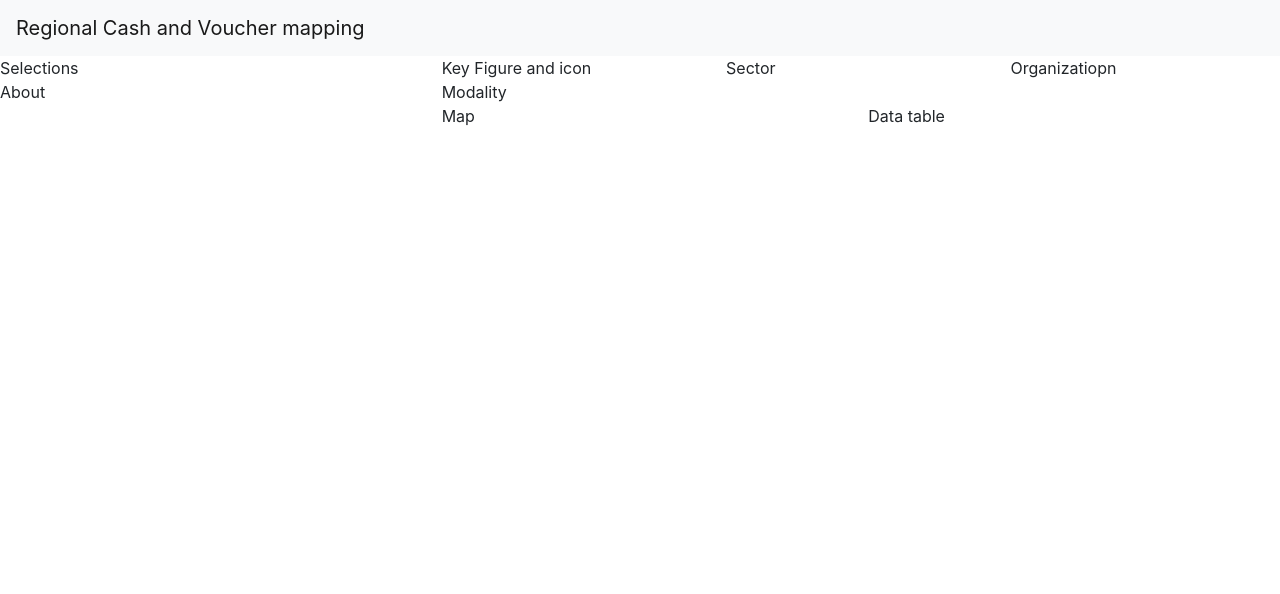
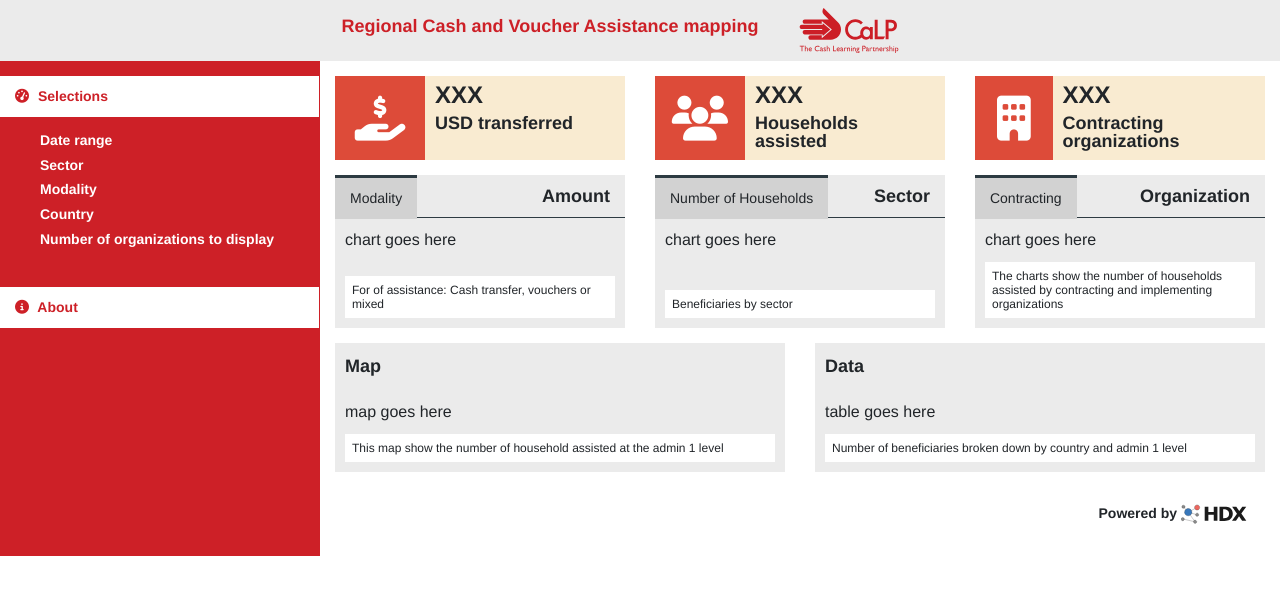
Before and after one commit to ndongamadu/cva-dashboard, a plain HTML site: page index.html in a window 1280 px wide. Drawn offline with nearby package versions, Linux system fonts and the light colour scheme.

Commit message:
html css page template

```diff
--- a/css/site.css
+++ b/css/site.css
@@ -0,0 +1,162 @@
+body {
+	font-family: "Helvetica Neue",Helvetica,Arial,sans-serif;
+}
+
+.navbar {
+	background-color: #EBEBEB;
+  	justify-content: center;
+}
+.navbar a {
+	align-items: center;
+	display: flex;
+  	justify-content: center;
+}
+
+a:hover {
+	text-decoration: none;
+}
+
+h1 {
+	color: #CD2027;
+	font-size: 18px;
+	font-weight: 700;
+}
+h3 {
+	background-color: #FFF;
+	color: #CD2027;
+	font-size: 14px;
+	font-weight: 700;
+	margin: 15px 0;
+	padding: 12px 15px;
+}
+h4 {
+	color: #FFF;
+	font-size: 14px;
+	font-weight: 700;
+}
+
+ul li {
+	list-style-type: none;
+}
+
+.row {
+	margin-top: 15px;
+}
+.row:first-child {
+	margin-top: 15px;
+}
+.row:last-child {
+	margin-top: 0;
+}
+.row {
+  display: -webkit-box;
+  display: -webkit-flex;
+  display: -ms-flexbox;
+  display: flex;
+  flex-wrap: wrap;
+}
+.row > [class*='col-'] {
+  display: flex;
+  flex-direction: column;
+}
+
+.sidebar {
+	background-color: #CD2027;
+	border-right: 1px solid #CD2027;
+	padding: 0 0 15px;
+}
+.sidebar i {
+	padding-right: 5px;
+}
+
+.main-content {
+	padding: 0 15px;
+}
+
+.keyfig {
+	background-color: #F9EBD1;
+	display: flex;
+	height: 100%;
+}
+.keyfig-icon {
+	align-items: center;
+	background-color: #DD4B39;
+	color: #FFF;
+	display: flex;
+	justify-content: center;
+	width: 90px;
+}
+.keyfig-info {
+    font-weight: bold;
+    line-height: 18px;
+	padding: 10px;
+}
+.keyfig-icon .fa {
+	font-size: 45px;
+}
+.keyfig .num {
+	font-size: 24px;
+}
+.keyfig .label {
+	font-size: 18px;
+	margin-top: 10px;
+}
+
+.chart-container {
+	background-color: #EBEBEB;
+	display: flex;
+	flex-flow: column;
+	height: 100%;
+}
+.chart-header {
+	align-items: center;
+	border-bottom: 1px solid #2D3B42;
+	display: flex;
+	justify-content: space-between;
+}
+.chart-header .tab {
+	background-color: #D2D2D2;
+	border-top: 3px solid #2D3B42;
+	font-size: 14px;
+	margin-bottom: -2px;
+	padding: 10px 15px;
+}
+.chart-header .title {
+	font-size: 18px;
+	font-weight: bold;
+	padding-right: 15px;
+}
+.chart {
+	margin: 10px;
+}
+.chart-footer {
+	background-color: #FFF;
+	font-size: 12px;
+	line-height: 14px;
+	margin: auto 10px 10px;
+	padding: 7px;
+}
+
+.chart-container.large .chart-header {
+	border-bottom: 0;
+	padding: 10px;
+}
+
+.powered-by {
+	display: flex;
+    justify-content: flex-end;
+}
+.powered-by span {
+	font-size: 14px;
+	font-weight: bold;
+}
+
+
+@media only screen and (max-width: 768px) {
+	.navbar a {
+		flex-flow: column;
+	}
+	.main-content [class*='col-'] {
+		margin-bottom: 15px;
+	}
+}
--- a/index.html
+++ b/index.html
@@ -4,11 +4,12 @@
 	<title>HDX CVA Dashboard</title>
 	<meta charset="UTF-8">
 	<meta name="viewport" content="width=device-width, initial-scale=1.0">
-	<link rel="stylesheet" type="text/css" href="css/bootstrap.min.css"/>
-    <link rel="stylesheet" type="text/css" href="css/site.css"/>
+	<!--link rel="stylesheet" type="text/css" href="css/bootstrap.min.css"/-->
+	<link rel="stylesheet" href="https://stackpath.bootstrapcdn.com/bootstrap/4.3.1/css/bootstrap.min.css" integrity="sha384-ggOyR0iXCbMQv3Xipma34MD+dH/1fQ784/j6cY/iJTQUOhcWr7x9JvoRxT2MZw1T" crossorigin="anonymous">
     <link rel="stylesheet" type="text/css" href="css/loader.css"/>
     <link rel="stylesheet" type="text/css" href="css/leaflet.css"/>
     <link rel="stylesheet" type="text/css" href="css/c3.min.css"/>
+    <link rel="stylesheet" type="text/css" href="css/site.css"/>
     <script src="js/jquery.js"></script>
     <script src="js/d3.min.js"></script>
     <script src="js/d3.tip.min.js"></script>
@@ -17,47 +18,134 @@
     <script src="js/leaflet.js"></script>
     <script src="js/dc.leaflet.js"></script>
     <script src="js/c3.min.js"></script>
+    <script src="https://kit.fontawesome.com/39e5643f1a.js"></script>
 </head>
 <body>
-	<nav class="navbar navbar-light bg-light" role="navigation">
-		<a href="#" class="navbar-brand">Regional Cash and Voucher mapping</a>
+	<nav class="navbar" role="navigation">
+		<a class="dash-title" href="http://www.cashlearning.org" target="_blank">
+         	<h1>Regional Cash and Voucher Assistance mapping</h1>
+         	<img src="img/calp-logo-landscape-white.svg" height="45" width="180">
+        </a>
 	</nav>
 	<div class="container-fluid">
 		<div class="row">
-			<div class="col-md-4">
-				<div class="row">
-					Selections
-				</div>
-				<div class="row">
-					About
-				</div>
+			<div class="col-md-3 sidebar">
+				<h3><i class="fa fa-tachometer-alt"></i> Selections</h3>
+				<ul>
+					<li><h4>Date range</h4></li>
+					<li><h4>Sector</h4></li>
+					<li><h4>Modality</h4></li>
+					<li><h4>Country</h4></li>
+					<li><h4>Number of organizations to display</h4></li>
+				</ul>
+
+				<a href="#"><h3><i class="fa fa-info-circle"></i> About</h3></a>
 			</div>
-			<div class="col-md-8">
+
+			<div class="col-md-9 main-content">
 				<div class="row">
 					<div class="col-md-4">
-						<div class="header">
-							Key Figure and icon
+						<div class="keyfig">
+							<div class="keyfig-icon"><i class="fa fa-hand-holding-usd"></i></div>
+							<div class="keyfig-info">
+								<div class="num num-usd">XXX</div>
+								<div class="label">USD transferred</div>
+							</div>
 						</div>
+					</div>
+
+					<div class="col-md-4">
+						<div class="keyfig">
+							<div class="keyfig-icon"><i class="fa fa-users"></i></div>
+							<div class="keyfig-info">
+								<div class="num num-households">XXX</div>
+								<div class="label">Households assisted</div>
+							</div>
+						</div>
+					</div>
+
+					<div class="col-md-4">
+						<div class="keyfig">
+							<div class="keyfig-icon"><i class="fa fa-building"></i></div>
+							<div class="keyfig-info">
+								<div class="num num-org">XXX</div>
+								<div class="label">Contracting organizations</div>
+							</div>
+						</div>
+					</div>
+				</div>
+
+				<div class="row">
+					<div class="col-md-4">
 						<div class="chart-container">
-							Modality
+							<div class="chart-header">
+								<div class="tab">Modality</div>
+								<div class="title">Amount</div>
+							</div>
+							<div class="chart chart-amount">chart goes here</div>
+							<div class="chart-footer">For of assistance: Cash transfer, vouchers or mixed</div>
 						</div>
-
 					</div>
 					<div class="col-md-4">
-						Sector
+						<div class="chart-container">
+							<div class="chart-header">
+								<div class="tab">Number of Households</div>
+								<div class="title">Sector</div>
+							</div>
+							<div class="chart chart-sector">chart goes here</div>
+							<div class="chart-footer">Beneficiaries by sector</div>
+						</div>
 					</div>
 					<div class="col-md-4">
-						Organizatiopn
+						<div class="chart-container">
+							<div class="chart-header">
+								<div class="tab">Contracting</div>
+								<div class="title">Organization</div>
+							</div>
+							<div class="chart chart-org">chart goes here</div>
+							<div class="chart-footer">The charts show the number of households assisted by contracting and implementing organizations</div>
+						</div>
 					</div>
 				</div>
+
 				<div class="row">
 					<div class="col-md-6">
-						Map
+						<div class="chart-container large">
+							<div class="chart-header">
+								<div class="title">Map</div>
+							</div>
+
+							<div class="chart chart-map">map goes here</div>
+
+							<div class="chart-footer">This map show the number of household assisted at the admin 1 level</div>
+						</div>
 					</div>
 					<div class="col-md-6">
-						Data table
+						<div class="chart-container large">
+							<div class="chart-header">
+								<div class="title">Data</div>
+							</div>
+
+							<div class="chart chart-table">table goes here</div>
+
+							<div class="chart-footer">Number of beneficiaries broken down by country and admin 1 level</div>
+						</div>
 					</div>
 				</div>
+
+				<div class="row">
+					<div class="col-md-12">
+						<div class="powered-by">
+							<span>
+								Powered by
+								<a href="https://data.humdata.org" target="_blank">
+									<img src="img/hdx_logo.svg" height="84" width="84">
+								</a>
+							</span>
+						</div>
+					</div>
+				</div>
+
 			</div>
 		</div>
 	</div>
```
Also changed, not shown: img/calp-logo-landscape-white.svg (added), img/hdx_logo.svg (renamed from img/HDX-logo-home.svg).
